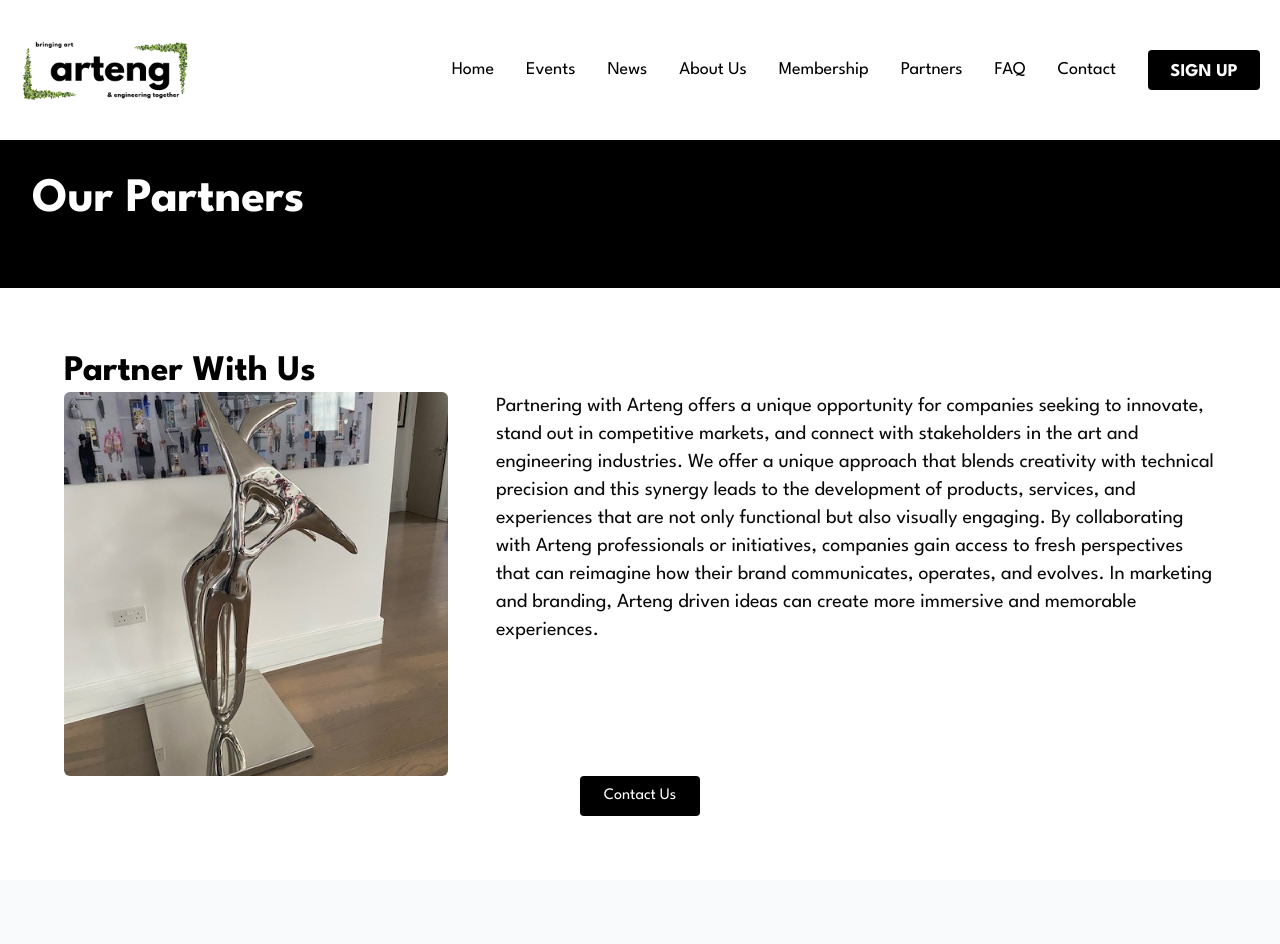
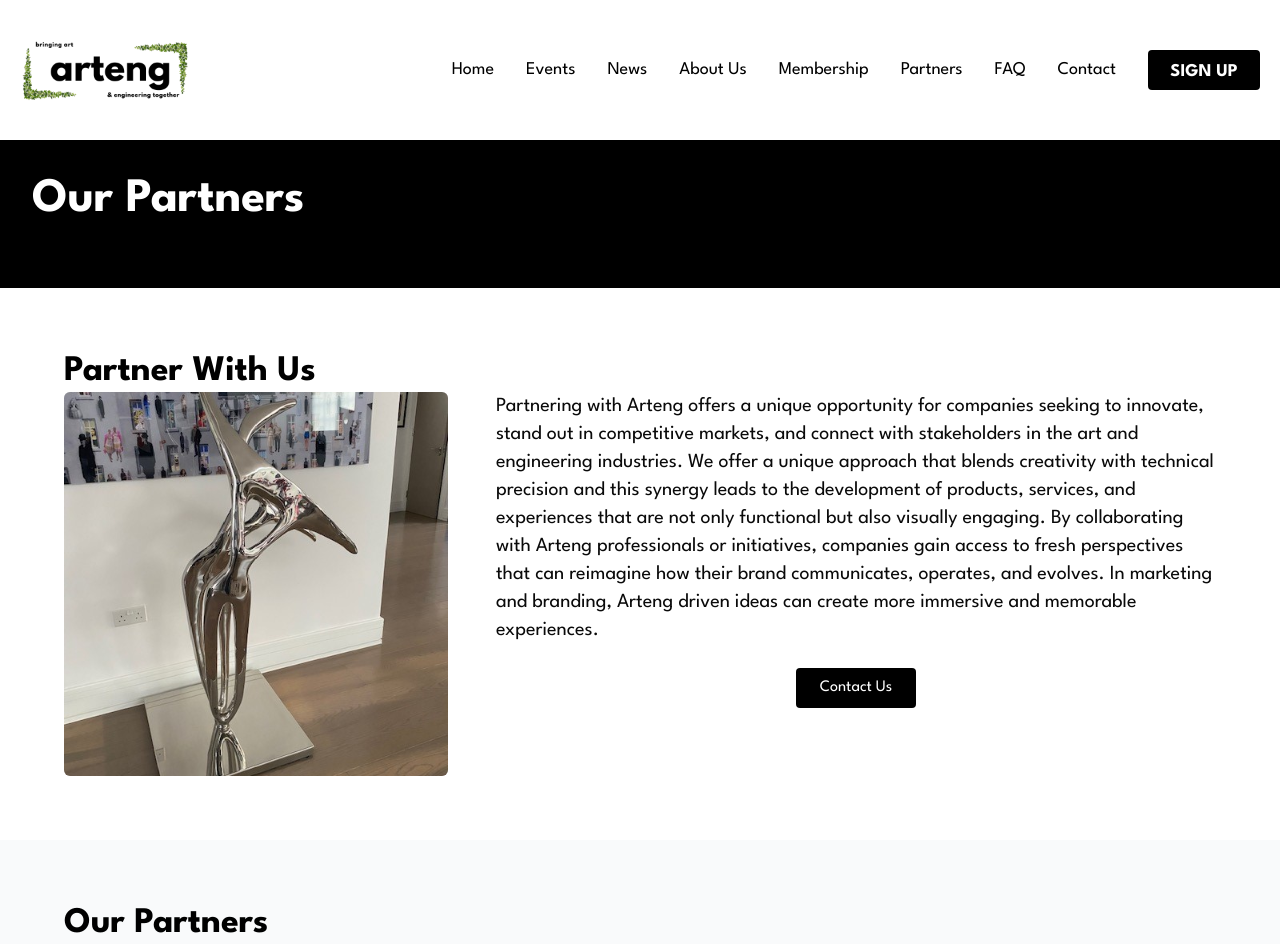
Before and after one commit to 0x53263/wilson_preview, a Next.js app: page /partners in a window 1280 px wide. Shown: the top 944 px of the page. Built offline with nearby package versions, Linux system fonts and the light colour scheme.

Commit message:
Update page.js

```diff
--- a/src/app/partners/page.js
+++ b/src/app/partners/page.js
@@ -63,15 +63,16 @@
               <p className="mb-6 text-xl">
                 Partnering with Arteng offers a unique opportunity for companies seeking to innovate, stand out in competitive markets, and connect with stakeholders in the art and engineering industries. We offer a unique approach that blends creativity with technical precision and this synergy leads to the development of products, services, and experiences that are not only functional but also visually engaging.  By collaborating with Arteng professionals or initiatives, companies gain access to fresh perspectives that can reimagine how their brand communicates, operates, and evolves. In marketing and branding, Arteng driven ideas can create more immersive and memorable experiences.
               </p>
+              <div className="grid grid-cols-1 md:grid-cols-1 gap-12 justify-items-center items-center">
+                <Link href="/login">
+                  <button className="bg-arteng-dark text-white px-6 py-2 rounded hover:bg-opacity-90 transition-colors">
+                    Contact Us
+                  </button>
+                </Link>
+              </div>
             </div>
           </div>
-          <div className="grid grid-cols-1 md:grid-cols-1 gap-12 justify-items-center items-center">
-            <Link href="/login">
-              <button className="bg-arteng-dark text-white px-6 py-2 rounded hover:bg-opacity-90 transition-colors">
-                Contact Us
-              </button>
-            </Link>
-          </div>
+
 
         </div>
       </section>
```
